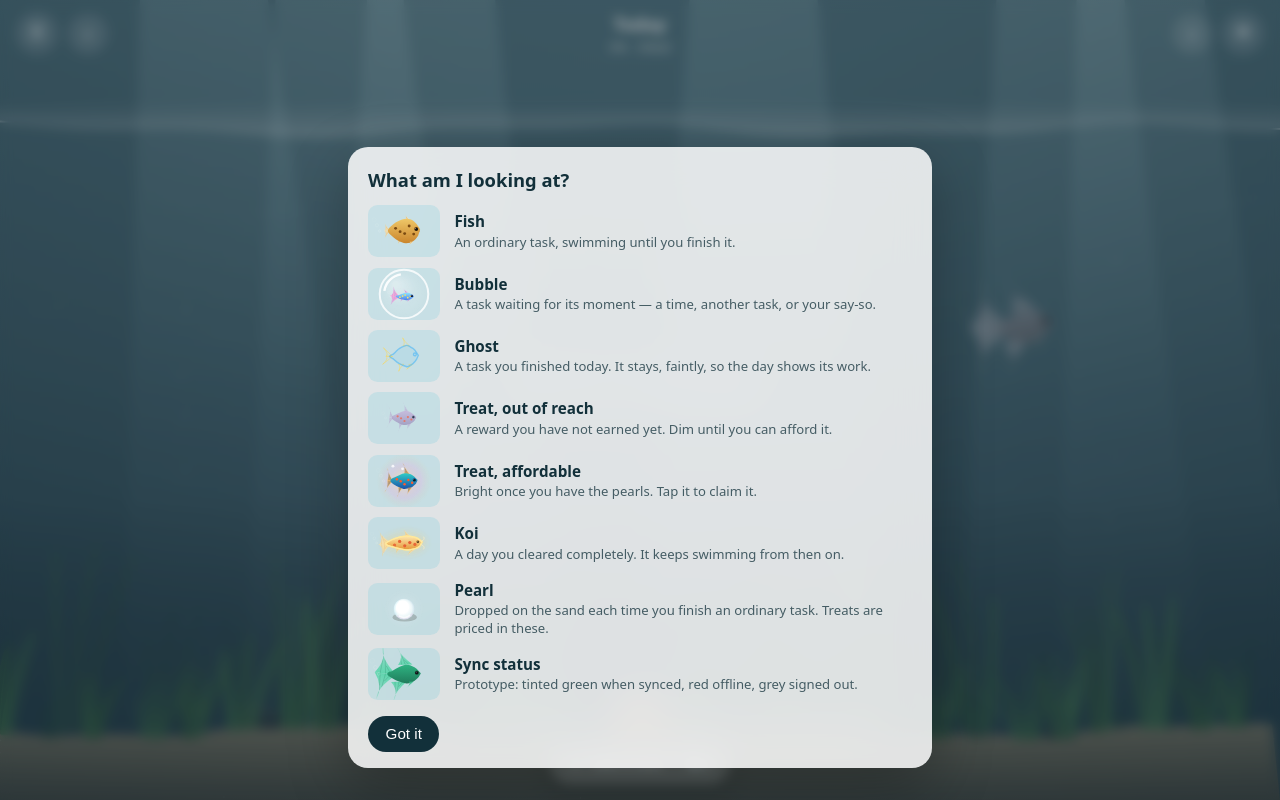
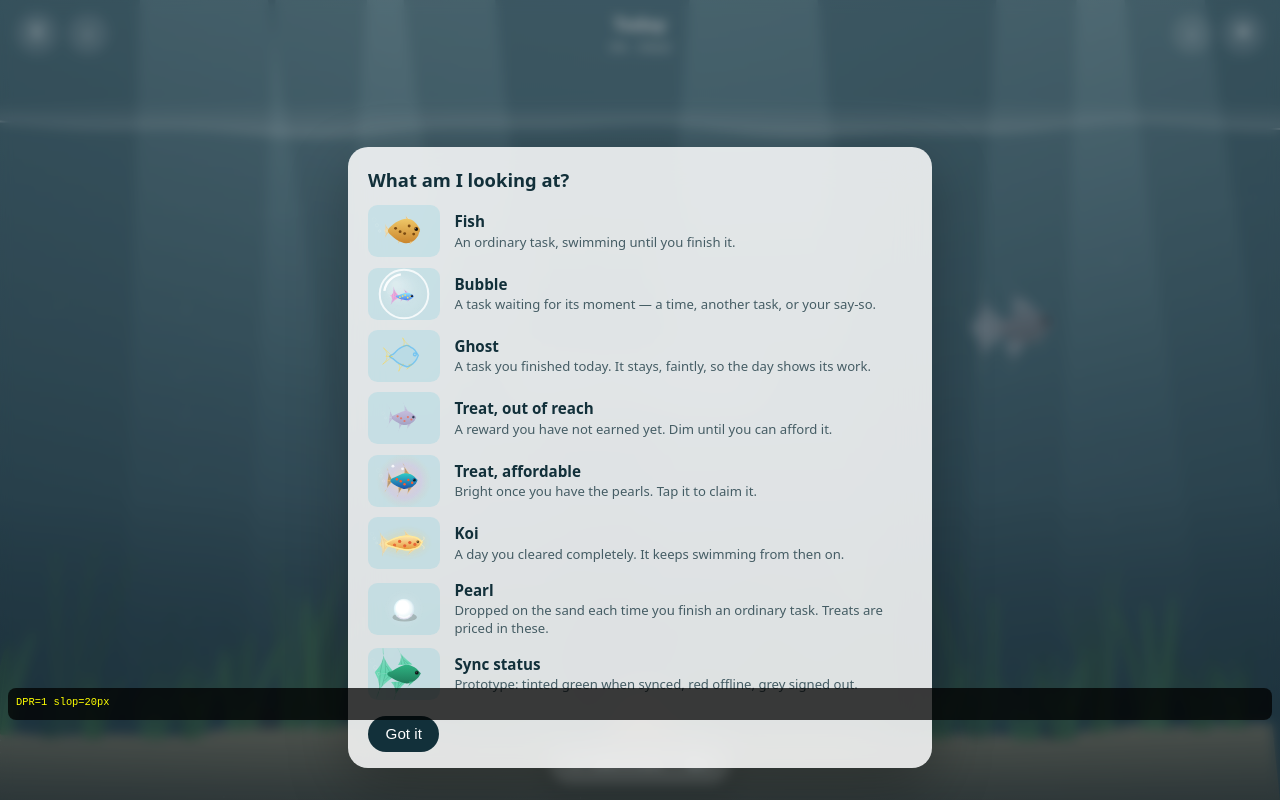
Before and after one commit to sudo7ak/to-do-fish, a SvelteKit app: page / in a window 1280 px wide. Built offline with nearby package versions, Linux system fonts and the light colour scheme.

Commit message:
debug: make debug overlay always visible for tap diagnosis
Temporarily removes the ?debug URL gate so the overlay appears
on every load — ensures it's visible regardless of URL params
or which version was previously deployed. Remove after diagnosis.

```diff
--- a/src/routes/+page.svelte
+++ b/src/routes/+page.svelte
@@ -341,7 +341,8 @@
 
 	// ── Tap debug overlay (remove before final release) ───────────────────────
 	// Load with ?debug in the URL to see exactly what pointer events fire.
-	const debugMode = typeof window !== 'undefined' && location.search.includes('debug');
+	// TEMP: always show debug overlay — remove once tap issue is diagnosed.
+	const debugMode = true;
 	let debugLog = $state<string[]>([]);
 
 	function debugEvent(label: string, e: PointerEvent) {
```
